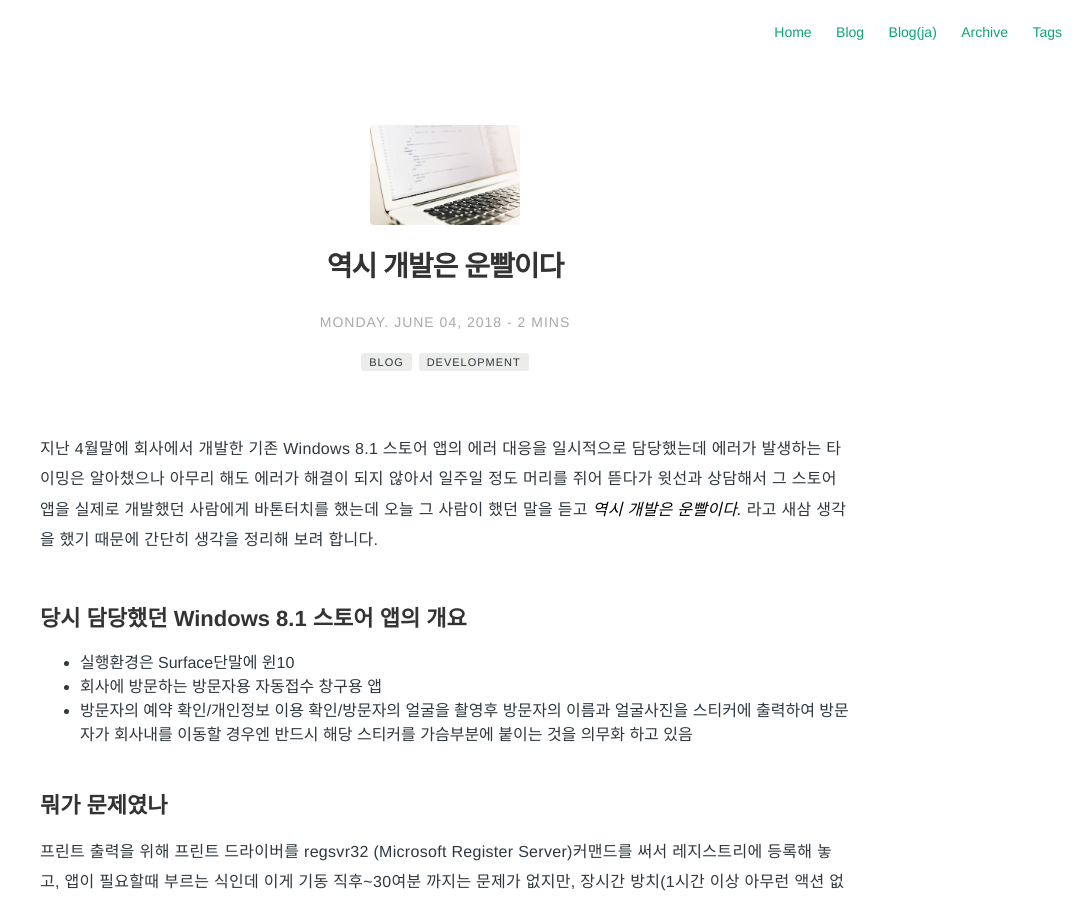
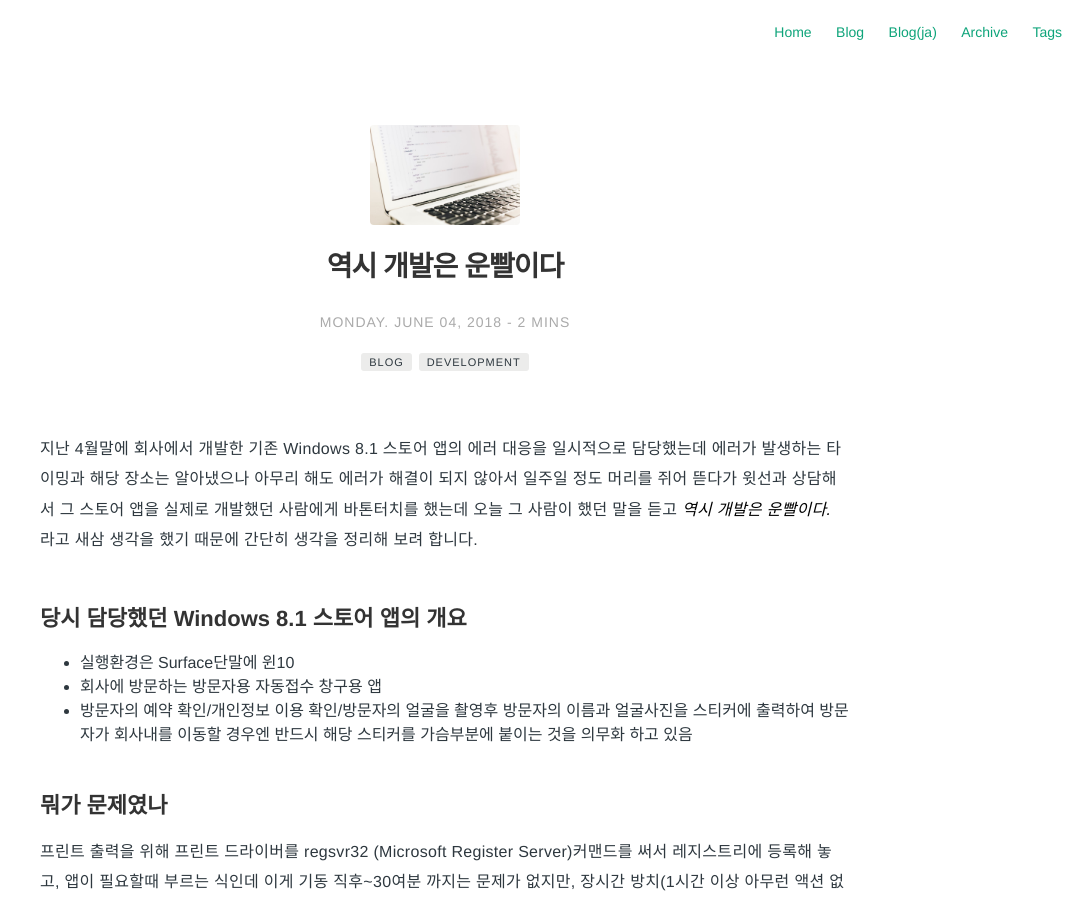
Before and after one commit to Pie001/pie001.github.io, a Jekyll site: the page built from _posts/2018-06-04-0015.md, in a window 1280 px wide and 900 px high. Shown: the whole window, without its empty margins (195-1280 px from the left). Built offline with Jekyll 4.4.1, drawn with Linux system fonts in a browser that asks for light colours; comment, search, counter and statistics services are not loaded.

Commit message:
Update 2018-06-04-0015.md

```diff
--- a/_posts/2018-06-04-0015.md
+++ b/_posts/2018-06-04-0015.md
@@ -14,7 +14,7 @@ author: pie
 description: 역시 개발은 운빨이다
 ---
 
-지난 4월말에 회사에서 개발한 기존 Windows 8.1 스토어 앱의 에러 대응을 일시적으로 담당했는데 에러가 발생하는 타이밍은 알아챘으나
+지난 4월말에 회사에서 개발한 기존 Windows 8.1 스토어 앱의 에러 대응을 일시적으로 담당했는데 에러가 발생하는 타이밍과 해당 장소는 알아냈으나
 아무리 해도 에러가 해결이 되지 않아서 일주일 정도 머리를 쥐어 뜯다가 윗선과 상담해서 그 스토어 앱을 실제로 개발했던 사람에게
 바톤터치를 했는데 오늘 그 사람이 했던 말을 듣고 ***역시 개발은 운빨이다.*** 라고 새삼 생각을 했기 때문에 간단히 생각을 정리해 보려 합니다.
 
```
